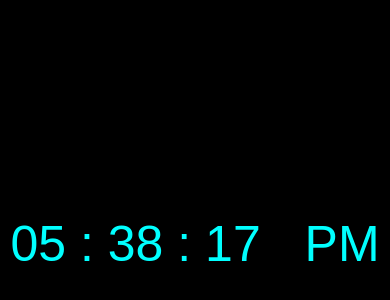
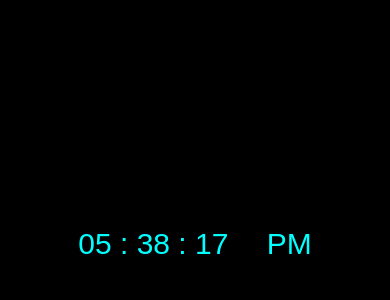
Before and after one commit to Zareel/My-JS-Dailyl-Practice, a plain HTML site: page digitalClock/index.html in a window 390 px wide. Shown: the part 186-486 px from the top of the page. Drawn offline with Linux system fonts and the light colour scheme.

Commit message:
modified stylesheet

```diff
--- a/digitalClock/style.css
+++ b/digitalClock/style.css
@@ -13,3 +13,9 @@ body {
 #section {
   margin-left: 30px;
 }
+
+@media (max-width: 400px) {
+  .container {
+    font-size: 30px;
+  }
+}
```
